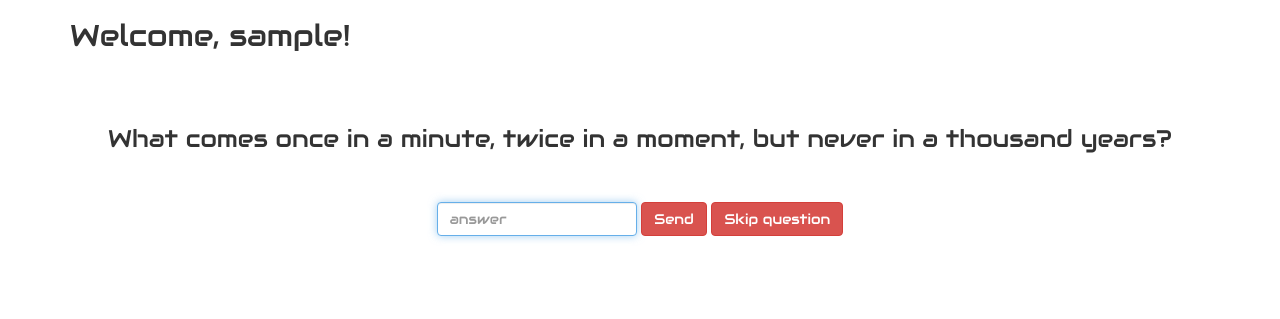
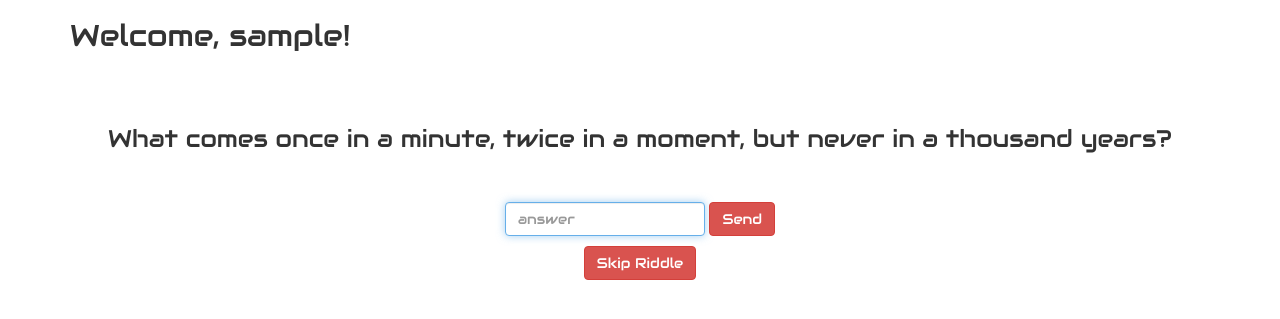
Before and after one commit to luisanegri/Practical-Python, a Flask app: a page that uses templates/game.html in a window 1280 px wide. Shown: the part 161-480 px from the top of the page. Run offline with Flask 2, Linux system fonts and the light colour scheme; some libraries are stand-ins or nearby versions.

Commit message:
fixed skip button

```diff
--- a/static/style.css
+++ b/static/style.css
@@ -45,3 +45,7 @@ body {
 .form-inline {
     text-align: center;
 }
+
+#user_score {
+    padding-top: 10px;
+}
--- a/templates/game.html
+++ b/templates/game.html
@@ -17,12 +17,12 @@
                     <input type="text" class="form-control" placeholder="answer" name="response" id="response" autofocus>
                     <input type="hidden" name="riddle_index" id="riddle_index" value="{{ riddle_index }}">
                     <button class="btn btn-danger">Send</button>
-
-                    <input type="hidden" name="riddle_index" id="riddle_index" value="{{ riddle_index + 1 }}">
-                    <button class="btn btn-danger">Skip question</button>
-
                 </form>
 
+                <form method="POST" class="form-inline" style="padding-top: 10px">
+                <input type="hidden" name="riddle_index" id="riddle_index" value="{{ riddle_index + 1 }}">
+                    <button class="btn btn-danger">Skip Riddle</button>
+                </form>
             </div>
 
             <!--RESULT-->
```
